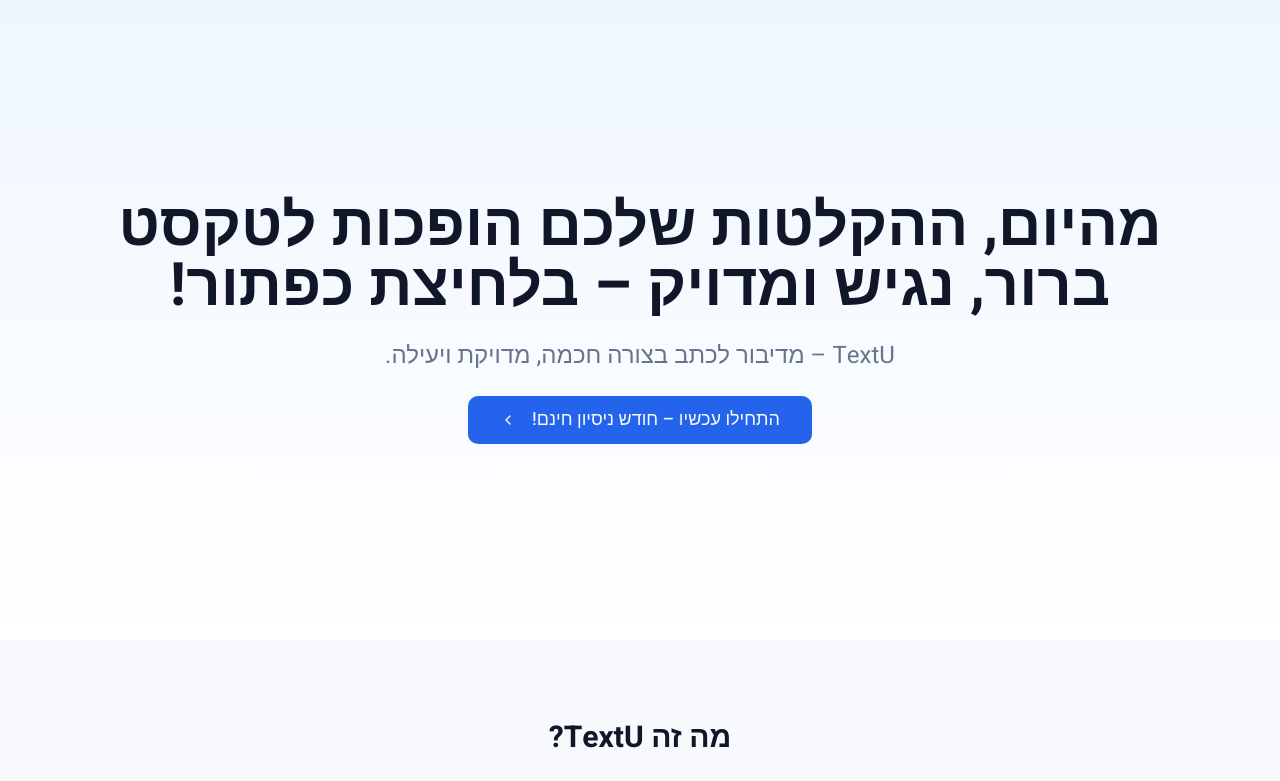
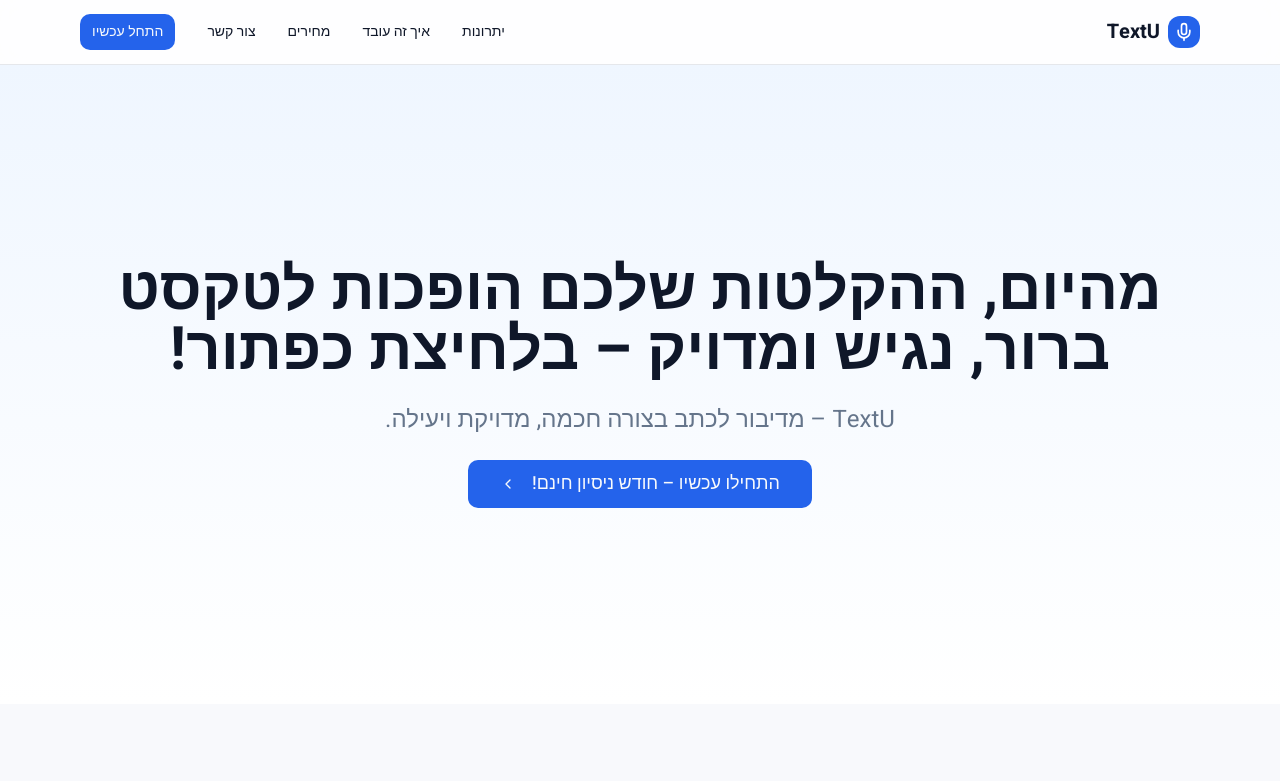
Before and after one commit to prettyfly8/TextU, a React (Vite) app: page / in a window 1280 px wide. Shown: the top 781 px of the page. Built offline with nearby package versions, Linux system fonts and the light colour scheme.

Commit message:
Add website sections
Add logo, menu, platform description, benefits, features, target audience, call to action, and contact information.

```diff
--- a/src/pages/Index.tsx
+++ b/src/pages/Index.tsx
@@ -11,12 +11,45 @@ import {
   ChevronLeft,
   Mail,
   Phone,
-  ExternalLink
+  ExternalLink,
+  Menu,
 } from "lucide-react";
 
 const Index = () => {
   return (
     <div className="min-h-screen">
+      {/* Navbar */}
+      <nav className="fixed top-0 right-0 left-0 z-50 bg-white/80 backdrop-blur-md border-b border-gray-200">
+        <div className="container max-w-6xl mx-auto px-4">
+          <div className="flex items-center justify-between h-16">
+            {/* Logo */}
+            <div className="flex items-center gap-2">
+              <div className="w-8 h-8 rounded-lg bg-primary flex items-center justify-center">
+                <Mic className="w-5 h-5 text-white" />
+              </div>
+              <span className="text-xl font-bold">TextU</span>
+            </div>
+
+            {/* Desktop Menu */}
+            <div className="hidden md:flex items-center gap-8">
+              <a href="#features" className="text-sm hover:text-primary transition-colors">יתרונות</a>
+              <a href="#how-it-works" className="text-sm hover:text-primary transition-colors">איך זה עובד</a>
+              <a href="#pricing" className="text-sm hover:text-primary transition-colors">מחירים</a>
+              <a href="#contact" className="text-sm hover:text-primary transition-colors">צור קשר</a>
+              <Button size="sm">התחל עכשיו</Button>
+            </div>
+
+            {/* Mobile Menu Button */}
+            <button className="md:hidden p-2 hover:bg-gray-100 rounded-lg">
+              <Menu className="w-6 h-6" />
+            </button>
+          </div>
+        </div>
+      </nav>
+
+      {/* Top Spacing for Fixed Navbar */}
+      <div className="h-16"></div>
+
       {/* Hero Section */}
       <section className="hero-gradient min-h-[80vh] flex items-center justify-center px-4 py-20">
         <div className="container max-w-6xl">
```
